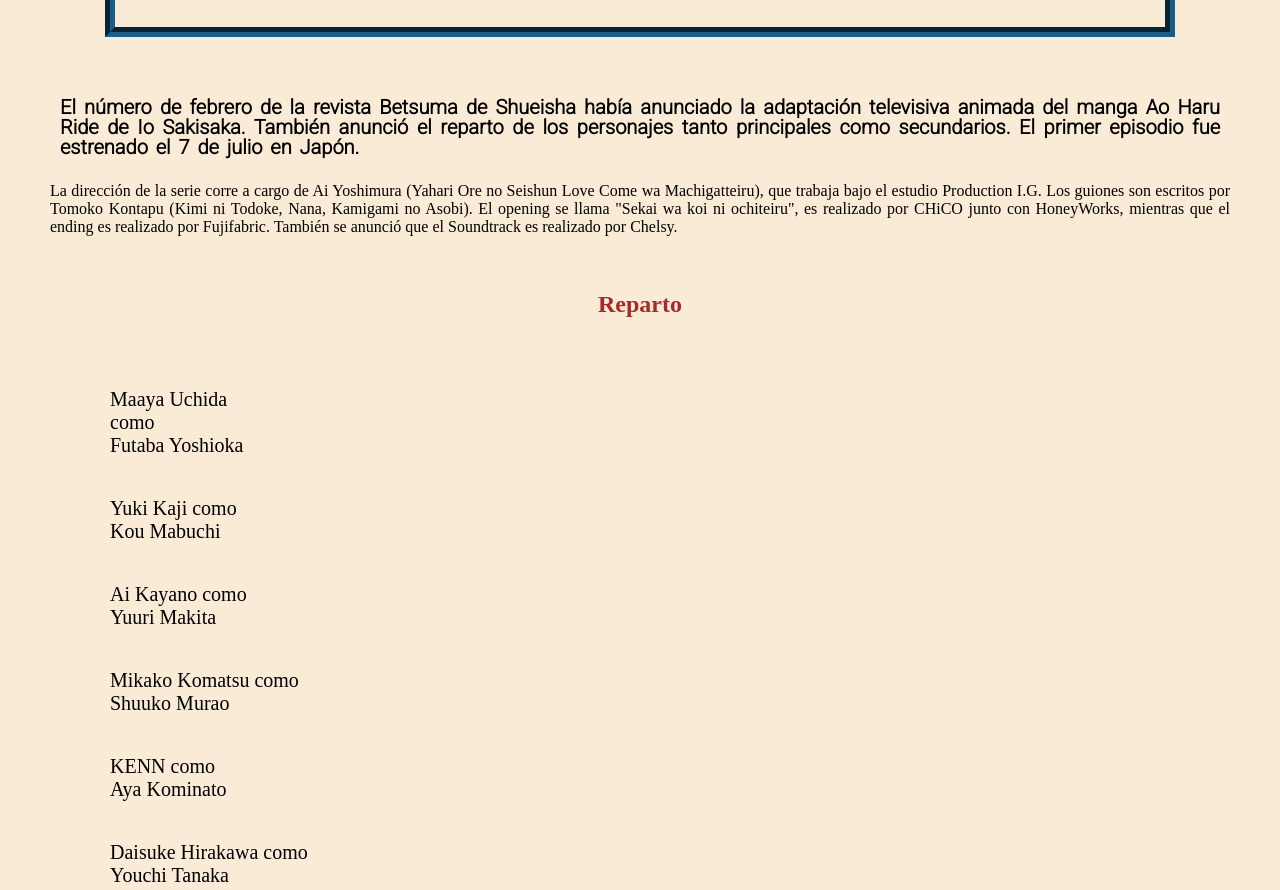
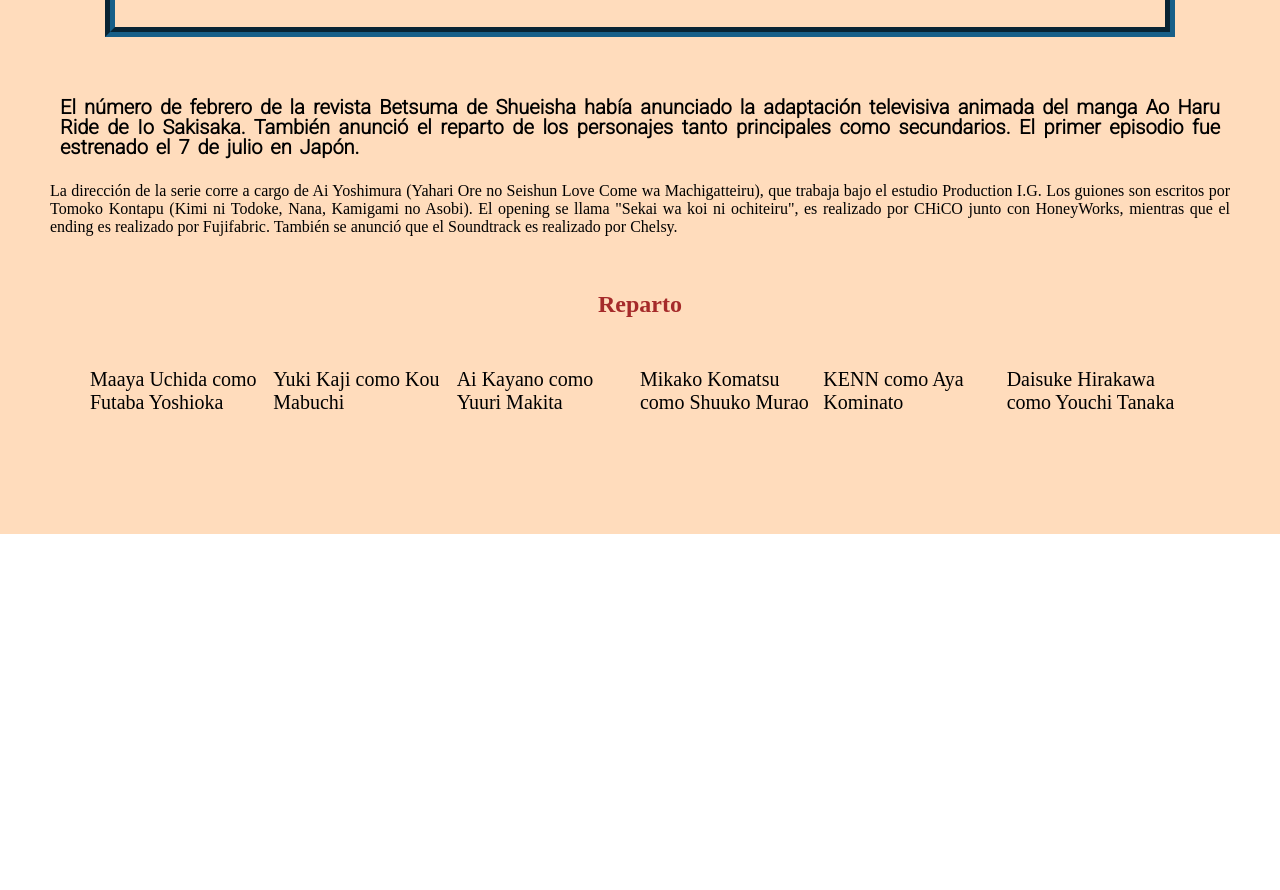
Before and after one commit to WalterLeandroOjeda/proyecto-walter, a plain HTML site: page index.html in a window 1280 px wide. Shown: the part 1298-2188 px from the top of the page. After the commit the page ends 1832 px from the top, so only its background shows below. Drawn offline with Linux system fonts and the light colour scheme.

Commit message:
incluyendo grid

```diff
--- a/index.html
+++ b/index.html
@@ -49,14 +49,14 @@
         El opening se llama "Sekai wa koi ni ochiteiru", es realizado por CHiCO junto con HoneyWorks, mientras que el ending es realizado por Fujifabric. También se anunció que el Soundtrack es realizado por Chelsy.
         </article>
         <h2 class="h2">Reparto</h2>
-        <section class= "repartogrid">
+        <section>
             <ul class="reparto">
-                <li class="reparto 1"><a href="https://es.wikipedia.org/wiki/Maaya_Uchida" target="_blank"> Maaya Uchida </a> como <a href="pages/personajes.html" target="_blank">Futaba Yoshioka</a></li>
-                <li class="reparto 2"><a href="https://es.wikipedia.org/wiki/Y%C5%ABki_Kaji" target="_blank"> Yuki Kaji como <a href="pages/personajes.html" target="_blank"> Kou Mabuchi</a></li>
-                <li class="reparto 3"><a href="https://es.wikipedia.org/wiki/Ai_Kayano" target="_blank">Ai Kayano como <a href="pages/personajes.html" target="_blank"> Yuuri Makita</a></li>
-                <li class="reparto 4"><a href="https://es.wikipedia.org/wiki/Mikako_Komatsu" target="_blank">Mikako Komatsu como <a href="pages/personajes.html" target="_blank">Shuuko Murao</a></li>
-                <li class="reparto 5"><a href="https://es.wikipedia.org/wiki/Kenn_(actor_de_voz)" target="_blank">KENN como <a href="pages/personajes.html" target="_blank">Aya Kominato</a></li>
-                <li class="reparto 6"><a href="https://es.wikipedia.org/wiki/Daisuke_Hirakawa" target="_blank">Daisuke Hirakawa como <a href="pages/personajes.html" target="_blank">Youchi Tanaka</a></li>
+                <li><a class="actores" href="https://es.wikipedia.org/wiki/Maaya_Uchida" target="_blank"> Maaya Uchida </a> como <a class="actores2" href="pages/personajes.html" target="_blank">Futaba Yoshioka</a></li>
+                <li><a class="actores" href="https://es.wikipedia.org/wiki/Y%C5%ABki_Kaji" target="_blank"> Yuki Kaji</a> como <a class="actores2" href="pages/personajes.html" target="_blank"> Kou Mabuchi</a></li>
+                <li><a class="actores" href="https://es.wikipedia.org/wiki/Ai_Kayano" target="_blank">Ai Kayano</a> como <a class="actores2" href="pages/personajes.html" target="_blank"> Yuuri Makita</a></li>
+                <li><a class="actores" href="https://es.wikipedia.org/wiki/Mikako_Komatsu" target="_blank">Mikako Komatsu</a> como <a class="actores2" href="pages/personajes.html" target="_blank">Shuuko Murao</a></li>
+                <li><a class="actores" href="https://es.wikipedia.org/wiki/Kenn_(actor_de_voz)" target="_blank">KENN</a> como <a class="actores2" href="pages/personajes.html" target="_blank">Aya Kominato</a></li>
+                <li><a class="actores" href="https://es.wikipedia.org/wiki/Daisuke_Hirakawa" target="_blank">Daisuke Hirakawa</a> como <a class="actores2" href="pages/personajes.html" target="_blank">Youchi Tanaka</a></li>
             </ul>
         </section>
         </p>
--- a/style/style.css
+++ b/style/style.css
@@ -5,7 +5,8 @@
 }
 /* HTML INDEX */
 body{
-    background-color:antiquewhite
+    background: rgb(255,220,188);
+    background: linear-gradient(90deg, rgba(255,220,188,1) 100%, rgba(148,187,233,1) 100%);
 }
 header .barras{
     background-color: coral;
@@ -94,14 +95,13 @@
     color: brown;
     text-align: center;
 }
-.reparto li{
-    text-align: left;
-    flex-direction: column;
-    flex-wrap: wrap;
-    margin: 20px;
-    padding: 20 px;
+/* GRID INDEX*/
+.reparto{
+    display: grid;
+    grid-template-columns: 1fr 1fr 1fr 1fr 1fr 1fr;
+    margin: 50px;
+    font-size: 20px;
 }
-/* GRID INDEX*/
 .parte1{
     grid-area: trailer1;
 }
@@ -122,14 +122,12 @@
 .videos{
     display: flex;
 }
-.reparto{
-    display: grid;
-    grid-template-columns: auto(6, 1fr);
-    grid-template-rows: auto;
-    grid-template-areas: "1" ;
-    margin: 50px;
-    color: black;
-    font-size: 20px;
+.actores:hover{
+    background-color: aquamarine;
+}
+.actores2:hover{
+    background: rgb(228,163,151);
+background: linear-gradient(90deg, rgba(228,163,151,1) 100%, rgba(148,187,233,1) 100%);
 }
 /* HTML HISTORIA */
 .historia{
@@ -189,7 +187,6 @@
 /* GRID  personajes */
 .personajes{
     margin: 50px;
-
     display: grid;
     grid-template-columns: 1fr 1fr 1fr 1fr;
     grid-template-rows: 550px;
```
